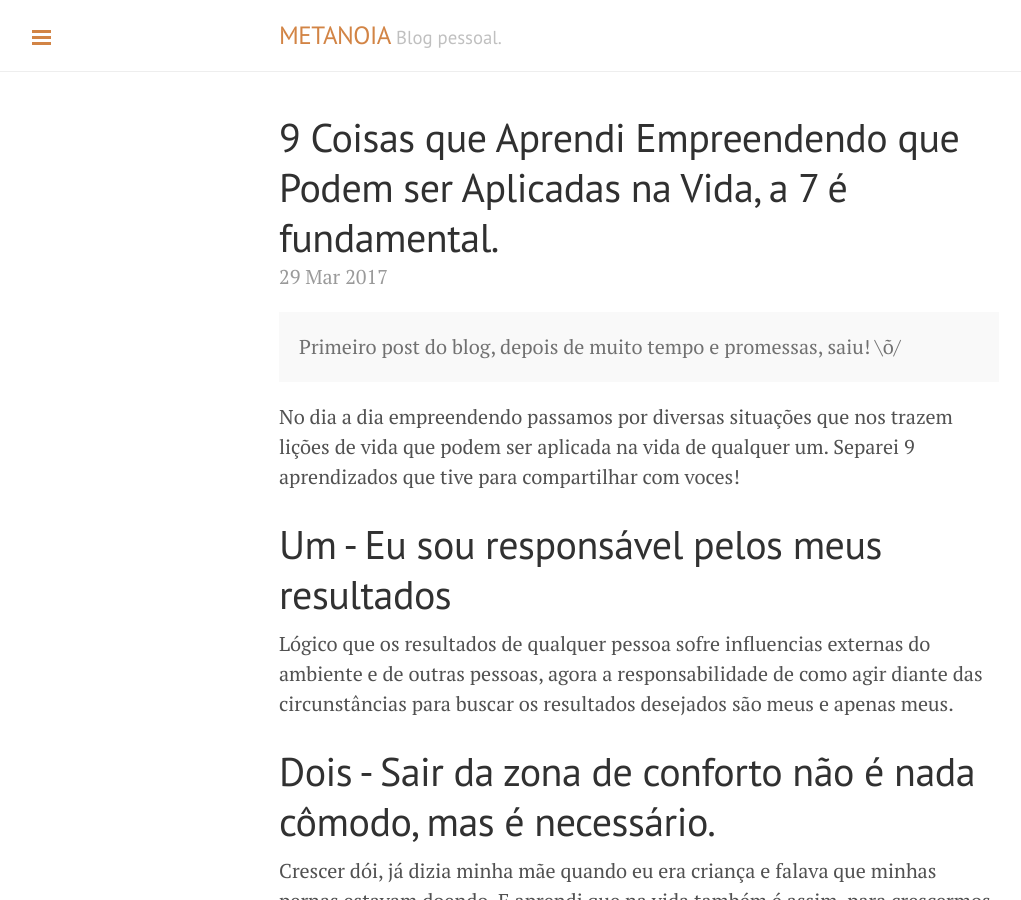
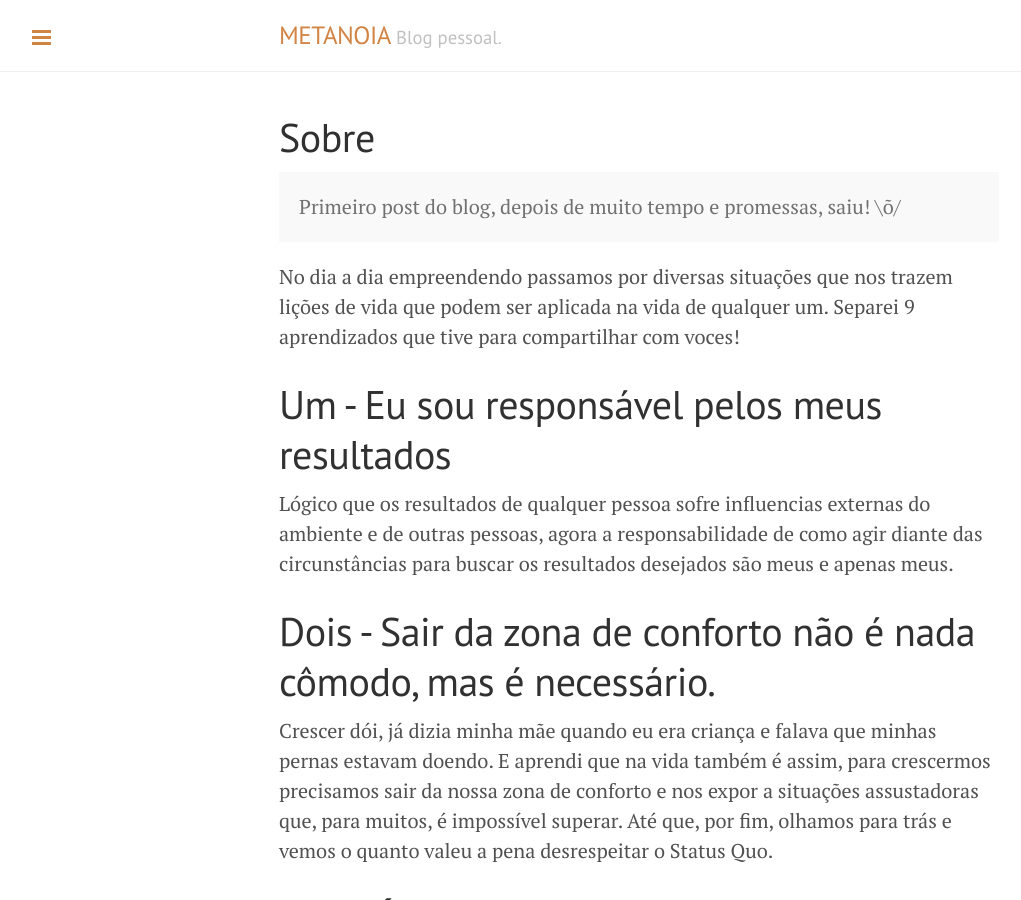
Before and after one commit to metanoia39/metanoia39.github.io, a Jekyll site: the page built from _posts/2017-03-29-7-coisas-que-aprendi-empreendendo.md, in a window 1280 px wide and 900 px high. Shown: the whole window, without its empty margins (1-1022 px from the left). Built offline with Jekyll 4.4.1, drawn with Linux system fonts in a browser that asks for light colours.

Commit message:
Primeiro Post

```diff
--- a/_posts/2017-03-29-7-coisas-que-aprendi-empreendendo.md
+++ b/_posts/2017-03-29-7-coisas-que-aprendi-empreendendo.md
@@ -1,8 +1,7 @@
 ---
-layout: post
-title: 9 Coisas que Aprendi Empreendendo que Podem ser Aplicadas na Vida, a 7 é fundamental.
+layout: page
+title: Sobre
 ---
-
 <div class="message">Primeiro post do blog, depois de muito tempo e promessas, saiu! \õ/</div>
 
 No dia a dia empreendendo passamos por diversas situações que nos trazem lições de vida que podem ser aplicada na vida de qualquer um. Separei 9 aprendizados que tive para compartilhar com voces!
```
